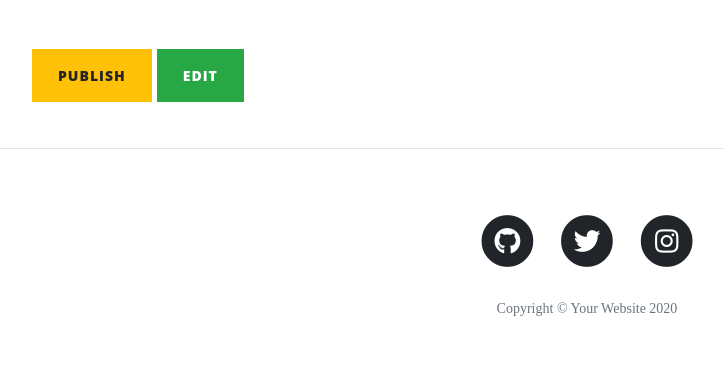
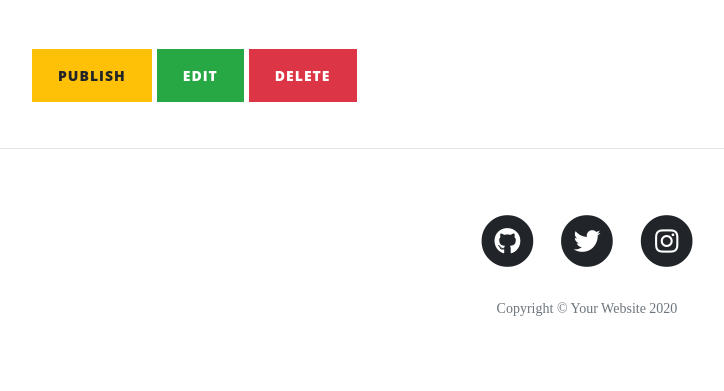
Before and after one commit to dai-gi/django_blog, a Django app: template blog/templates/blog/post_detail.html in a window 1280 px wide. Shown: the part 409-800 px from the top of the page, without its empty margins (53-777 px from the left). Run offline with Django 3.2, Linux system fonts and the light colour scheme; the template is opened without the code that fills it, so the values that code supplies are empty; the visitor is signed in with stand-in values (Sample User, id 1); some libraries are stand-ins or nearby versions.

Commit message:
削除ボタンの作成

```diff
--- a/blog/templates/blog/post_detail.html
+++ b/blog/templates/blog/post_detail.html
@@ -16,6 +16,7 @@
     {% endif %}
     {% if user.is_authenticated %}
         <a class="btn btn-success" href="{% url 'post_edit' pk=post.pk %}" role="button">Edit</a>
+        <a class="btn btn-danger" href="{% url 'post_remove' pk=post.pk %}" role="button">Delete</a>
     {% endif %}
     <p>
         {{ post.text|linebreaksbr }}
```
